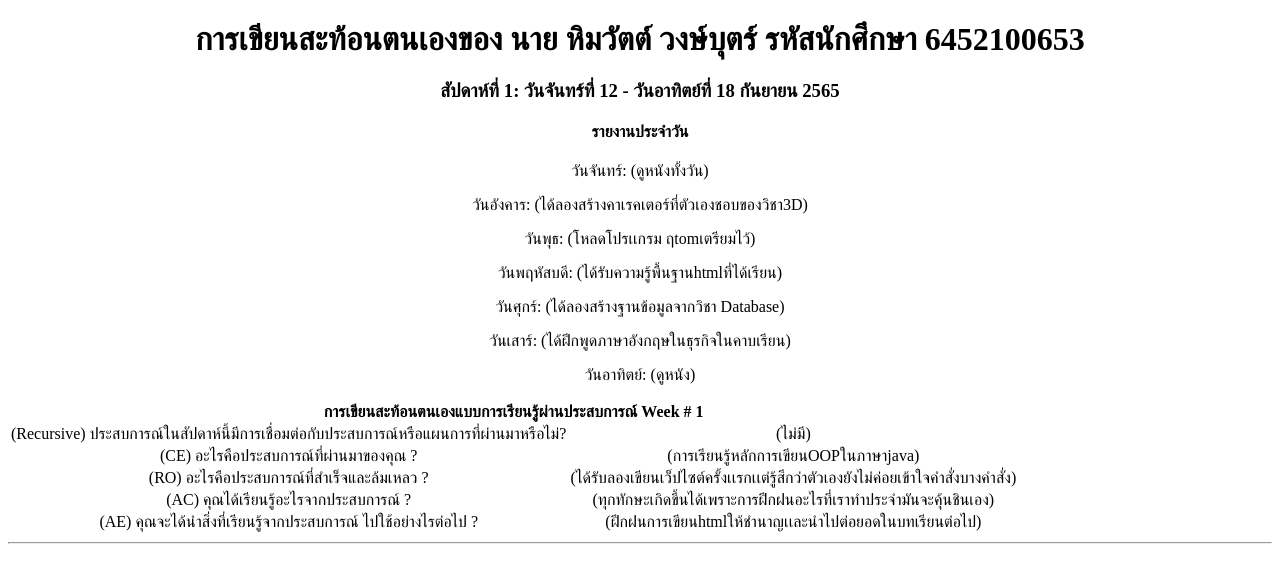
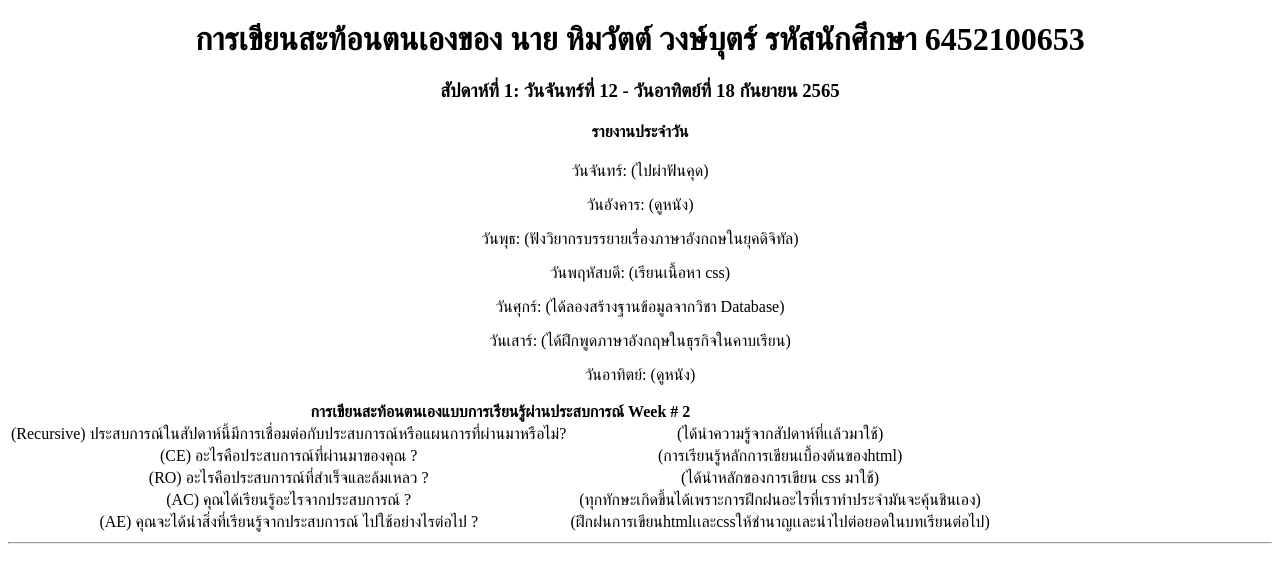
Before and after one commit to himmawat123/resume, a plain HTML site: page report.html in a window 1280 px wide. Shown: the top 563 px of the page. Drawn offline with Linux system fonts and the light colour scheme.

Commit message:
Add files via upload

```diff
--- a/report.html
+++ b/report.html
@@ -13,10 +13,10 @@
 
     <h3>สัปดาห์ที่ 1: วันจันทร์ที่ 12 - วันอาทิตย์ที่ 18 กันยายน 2565 </h3>
     <h4> รายงานประจำวัน </h4>
-    <p>วันจันทร์: (ดูหนังทั้งวัน) </p>
-    <p>วันอังคาร: (ได้ลองสร้างคาเรคเตอร์ที่ตัวเองชอบของวิชา3D) </p>
-    <p>วันพุธ: (โหลดโปรเเกรม ฤtomเตรียมไว้) </p>
-    <p>วันพฤหัสบดี: (ได้รับความรู้พื้นฐานhtmlที่ได้เรียน) </p>
+    <p>วันจันทร์: (ไปผ่าฟันคุด) </p>
+    <p>วันอังคาร: (ดูหนัง) </p>
+    <p>วันพุธ: (ฟังวิยากรบรรยายเรื่องภาษาอังกถษในยุคดิจิทัล) </p>
+    <p>วันพฤหัสบดี: (เรียนเนื้อหา css) </p>
     <p>วันศุกร์: (ได้ลองสร้างฐานข้อมูลจากวิชา Database) </p>
     <p>วันเสาร์: (ได้ฝึกพูดภาษาอังกฤษในธุรกิจในคาบเรียน) </p>
     <p>วันอาทิตย์: (ดูหนัง) </p>
@@ -25,21 +25,21 @@
       <table>
     <thead>
         <tr>
-            <th colspan="2">การเขียนสะท้อนตนเองแบบการเรียนรู้ผ่านประสบการณ์ Week # 1</th>
+            <th colspan="2">การเขียนสะท้อนตนเองแบบการเรียนรู้ผ่านประสบการณ์ Week # 2</th>
         </tr>
     </thead>
     <tbody>
         <tr>
             <td>(Recursive) ประสบการณ์ในสัปดาห์นี้มีการเชื่อมต่อกับประสบการณ์หรือแผนการที่ผ่านมาหรือไม่?</td>
-            <td>(ไม่มี)</td>
+            <td>(ได้นําความรู้จากสัปดาห์ที่เเล้วมาใช้)</td>
         </tr>
       <tr>
             <td>(CE) อะไรคือประสบการณ์ที่ผ่านมาของคุณ ?</td>
-            <td>(การเรียนรู้หลักการเขียนOOPในภาษาjava)</td>
+            <td>(การเรียนรู้หลักการเขียนเบื้องต้นของhtml)</td>
         </tr>
        <tr>
             <td>(RO) อะไรคือประสบการณ์ที่สำเร็จและล้มเหลว ?</td>
-            <td>(ได้รับลองเขียนเว็ปไซต์ครั้งเเรกเเต่รู้สึกว่าตัวเองยังไม่ค่อยเข้าใจคําสั่งบางคําสั่ง)</td>
+            <td>(ได้นําหลักของการเขียน css มาใช้)</td>
         </tr>
         <tr>
             <td>(AC) คุณได้เรียนรู้อะไรจากประสบการณ์ ?</td>
@@ -47,7 +47,7 @@
         </tr>
        <tr>
             <td>(AE)  คุณจะได้นำสิ่งที่เรียนรู้จากประสบการณ์ ไปใช้อย่างไรต่อไป ?</td>
-            <td>(ฝึกฝนการเขียนhtmlให้ชํานาญเเละนําไปต่อยอดในบทเรียนต่อไป)</td>
+            <td>(ฝึกฝนการเขียนhtmlเเละcssให้ชํานาญเเละนําไปต่อยอดในบทเรียนต่อไป)</td>
         </tr>
     </tbody>
 </table>
```
